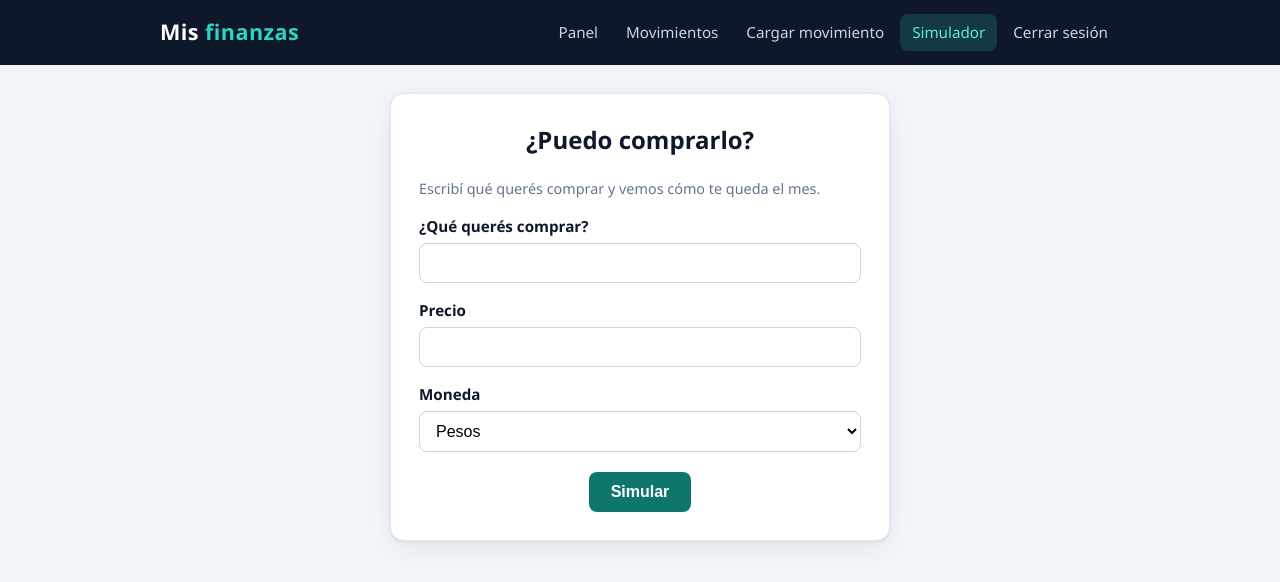
After one commit to Eberalej/tp2-finanzas, a Flask app: page /simulador in a window 1280 px wide. The commit adds this page. Shown: the top 582 px of the page. Run offline with Flask 3, Linux system fonts and the light colour scheme; the visitor is signed in with stand-in values (Sample User, id 1).

Commit message:
Agrega simulador de compra

```diff
--- a/app.py
+++ b/app.py
@@ -291,5 +291,122 @@ def api_movimientos():
     return jsonify([dict(fila) for fila in filas])
 
 
+def resumen_del_mes(usuario_id):
+    hoy = date.today()
+    mes = hoy.strftime("%Y-%m")
+
+    conexion = conectar()
+    filas = conexion.execute(
+        "SELECT tipo, SUM(monto) AS total FROM movimientos "
+        "WHERE usuario_id = ? AND fecha LIKE ? GROUP BY tipo",
+        (usuario_id, mes + "%"),
+    ).fetchall()
+    conexion.close()
+
+    ingresos = 0
+    gastos = 0
+    for fila in filas:
+        if fila["tipo"] == "ingreso":
+            ingresos = fila["total"]
+        else:
+            gastos = fila["total"]
+
+    ultimo_dia = calendar.monthrange(hoy.year, hoy.month)[1]
+    dias_restantes = ultimo_dia - hoy.day + 1
+    return ingresos, gastos, dias_restantes
+
+
+MONEDAS = {
+    "pesos": "Pesos",
+    "oficial": "Dólares (cotización oficial)",
+    "blue": "Dólares (cotización blue)",
+}
+
+
+@app.route("/simulador", methods=["GET", "POST"])
+def simulador():
+    if "usuario_id" not in session:
+        return redirect(url_for("login"))
+
+    errores = []
+    datos = {}
+    resultado = None
+
+    if request.method == "POST":
+        datos = request.form
+        descripcion = request.form.get("descripcion", "").strip()
+        precio_texto = request.form.get("precio", "").replace(",", ".")
+        moneda = request.form.get("moneda", "")
+
+        if descripcion == "" or len(descripcion) > 60:
+            errores.append("Escribí qué querés comprar (hasta 60 caracteres).")
+
+        precio = 0
+        try:
+            precio = float(precio_texto)
+            if not math.isfinite(precio) or precio <= 0 or precio > 1e12:
+                errores.append("El precio tiene que ser mayor a cero.")
+        except ValueError:
+            errores.append("El precio tiene que ser un número.")
+
+        if moneda not in MONEDAS:
+            errores.append("Elegí una moneda de la lista.")
+
+        precio_pesos = precio
+        cotizacion = None
+        if not errores and moneda != "pesos":
+            if moneda == "oficial":
+                dolar = obtener_oficial()
+            else:
+                dolar = obtener_dolar("blue")
+
+            if dolar is None:
+                errores.append(
+                    "No pudimos obtener la cotización del dólar en este momento. "
+                    "Probá más tarde o ingresá el precio en pesos."
+                )
+            else:
+                cotizacion = dolar["venta"]
+                precio_pesos = precio * cotizacion
+
+        if not errores:
+            ingresos, gastos, dias_restantes = resumen_del_mes(session["usuario_id"])
+            saldo_actual = ingresos - gastos
+            saldo_despues = saldo_actual - precio_pesos
+
+            por_dia_antes = saldo_actual / dias_restantes if saldo_actual > 0 else 0
+            por_dia_despues = saldo_despues / dias_restantes if saldo_despues > 0 else 0
+
+            LIMITE_AJUSTADO = 0.5
+            if saldo_despues < 0:
+                veredicto = "no"
+            elif precio_pesos > saldo_actual * LIMITE_AJUSTADO:
+                veredicto = "ajustado"
+            else:
+                veredicto = "si"
+
+            resultado = {
+                "descripcion": descripcion,
+                "precio_original": precio,
+                "precio_pesos": precio_pesos,
+                "cotizacion": cotizacion,
+                "saldo_actual": saldo_actual,
+                "saldo_despues": saldo_despues,
+                "por_dia_antes": por_dia_antes,
+                "por_dia_despues": por_dia_despues,
+                "dias_restantes": dias_restantes,
+                "faltante": -saldo_despues if saldo_despues < 0 else 0,
+                "veredicto": veredicto,
+            }
+
+    return render_template(
+        "simulador.html",
+        errores=errores,
+        datos=datos,
+        monedas=MONEDAS,
+        resultado=resultado,
+    )
+
+
 if __name__ == "__main__":
     app.run(debug=True)
--- a/templates/base.html
+++ b/templates/base.html
@@ -18,6 +18,7 @@
                     <a href="{{ url_for('panel') }}" class="{{ 'activo' if ep == 'panel' }}">Panel</a>
                     <a href="{{ url_for('movimientos') }}" class="{{ 'activo' if ep == 'movimientos' }}">Movimientos</a>
                     <a href="{{ url_for('nuevo_movimiento') }}" class="{{ 'activo' if ep == 'nuevo_movimiento' }}">Cargar movimiento</a>
+                    <a href="{{ url_for('simulador') }}" class="{{ 'activo' if ep == 'simulador' }}">Simulador</a>
                     <a href="{{ url_for('logout') }}">Cerrar sesión</a>
                 {% else %}
                     <a href="{{ url_for('login') }}" class="{{ 'activo' if ep == 'login' }}">Iniciar sesión</a>
--- /dev/null
+++ b/templates/simulador.html
@@ -0,0 +1,74 @@
+{% extends "base.html" %}
+
+{% block titulo %}Simulador de compra{% endblock %}
+
+{% block clase %}caja angosta{% endblock %}
+
+{% block contenido %}
+    <h2>¿Puedo comprarlo?</h2>
+    <p class="detalle">Escribí qué querés comprar y vemos cómo te queda el mes.</p>
+
+    {% for error in errores %}
+        <p style="color: red;">{{ error }}</p>
+    {% endfor %}
+
+    <form method="POST">
+        <label>¿Qué querés comprar?</label>
+        <input type="text" name="descripcion" maxlength="60" required
+               value="{{ datos.get('descripcion', '') }}">
+
+        <label>Precio</label>
+        <input type="number" name="precio" step="0.01" min="0.01" required
+               value="{{ datos.get('precio', '') }}">
+
+        <label>Moneda</label>
+        <select name="moneda" required>
+            {% for clave, nombre in monedas.items() %}
+                <option value="{{ clave }}" {% if datos.get('moneda') == clave %}selected{% endif %}>{{ nombre }}</option>
+            {% endfor %}
+        </select>
+
+        <button type="submit">Simular</button>
+    </form>
+
+    {% if resultado %}
+        <div class="resultado">
+            <div class="veredicto {{ resultado.veredicto }}">
+                {% if resultado.veredicto == "si" %}
+                    Podés comprarlo
+                {% elif resultado.veredicto == "ajustado" %}
+                    Te alcanza, pero queda ajustado
+                {% else %}
+                    No te alcanza este mes
+                {% endif %}
+            </div>
+
+            <p class="detalle">
+                {{ resultado.descripcion }}: <strong>$ {{ resultado.precio_pesos|miles }}</strong>
+                {% if resultado.cotizacion %}
+                    (US$ {{ resultado.precio_original|miles }} a $ {{ resultado.cotizacion|miles }})
+                {% endif %}
+            </p>
+
+            <div class="comparacion">
+                <span></span>
+                <strong>Antes</strong>
+                <strong>Después</strong>
+
+                <span>Saldo del mes</span>
+                <span>$ {{ resultado.saldo_actual|miles }}</span>
+                <span class="{{ 'negativo' if resultado.saldo_despues < 0 }}">$ {{ resultado.saldo_despues|miles }}</span>
+
+                <span>Por día</span>
+                <span>$ {{ resultado.por_dia_antes|miles }}</span>
+                <span>$ {{ resultado.por_dia_despues|miles }}</span>
+            </div>
+
+            {% if resultado.veredicto == "no" %}
+                <p class="detalle">Te faltarían <strong>$ {{ resultado.faltante|miles }}</strong> para poder comprarlo este mes.</p>
+            {% elif resultado.veredicto == "ajustado" %}
+                <p class="detalle">Esta compra usa más de la mitad del dinero que te queda. Después vas a tener que arreglarte con $ {{ resultado.por_dia_despues|miles }} por día durante {{ resultado.dias_restantes }} días.</p>
+            {% endif %}
+        </div>
+    {% endif %}
+{% endblock %}
```
Also changed, not shown: static/estilo.css (+51 -0 lines).
